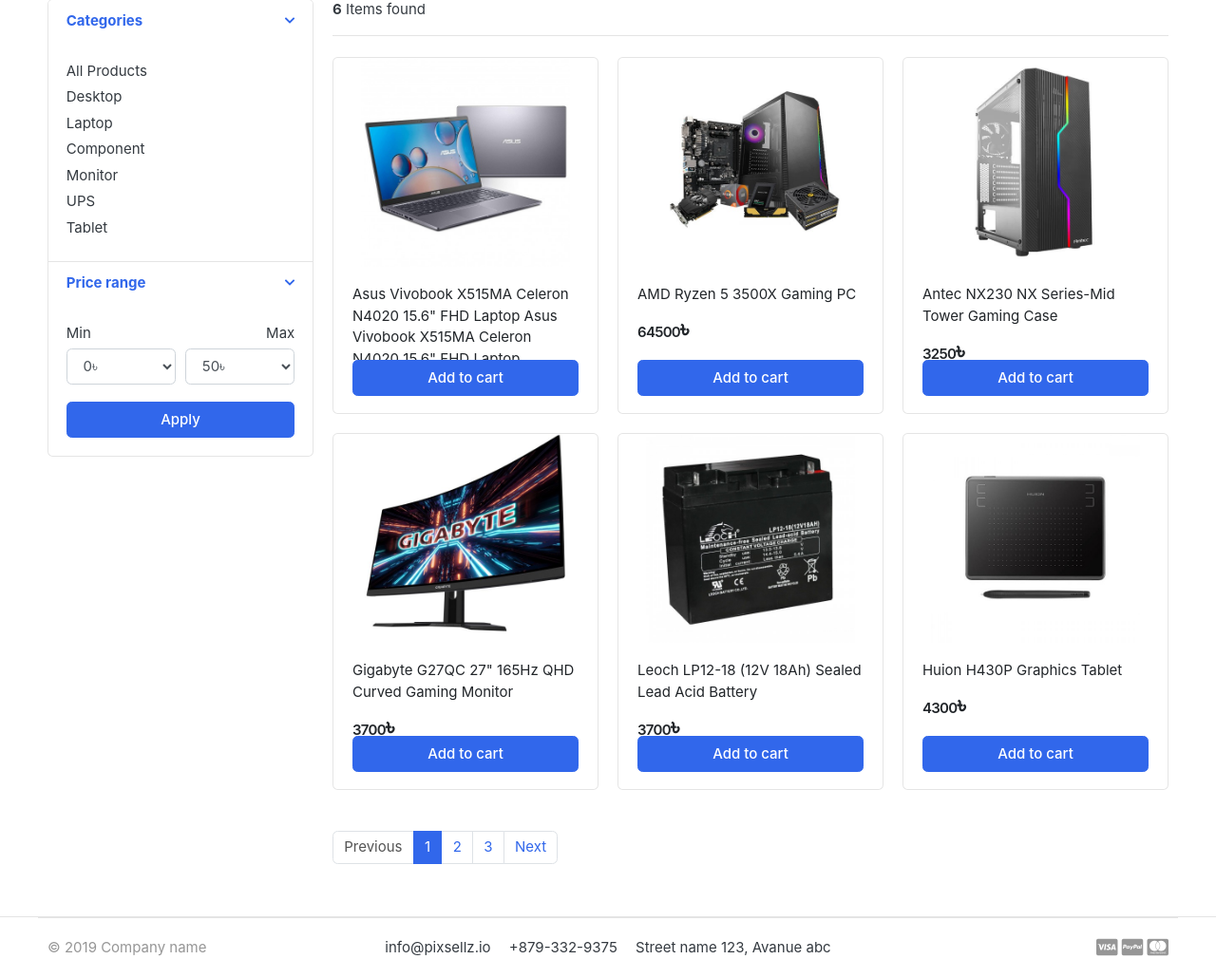
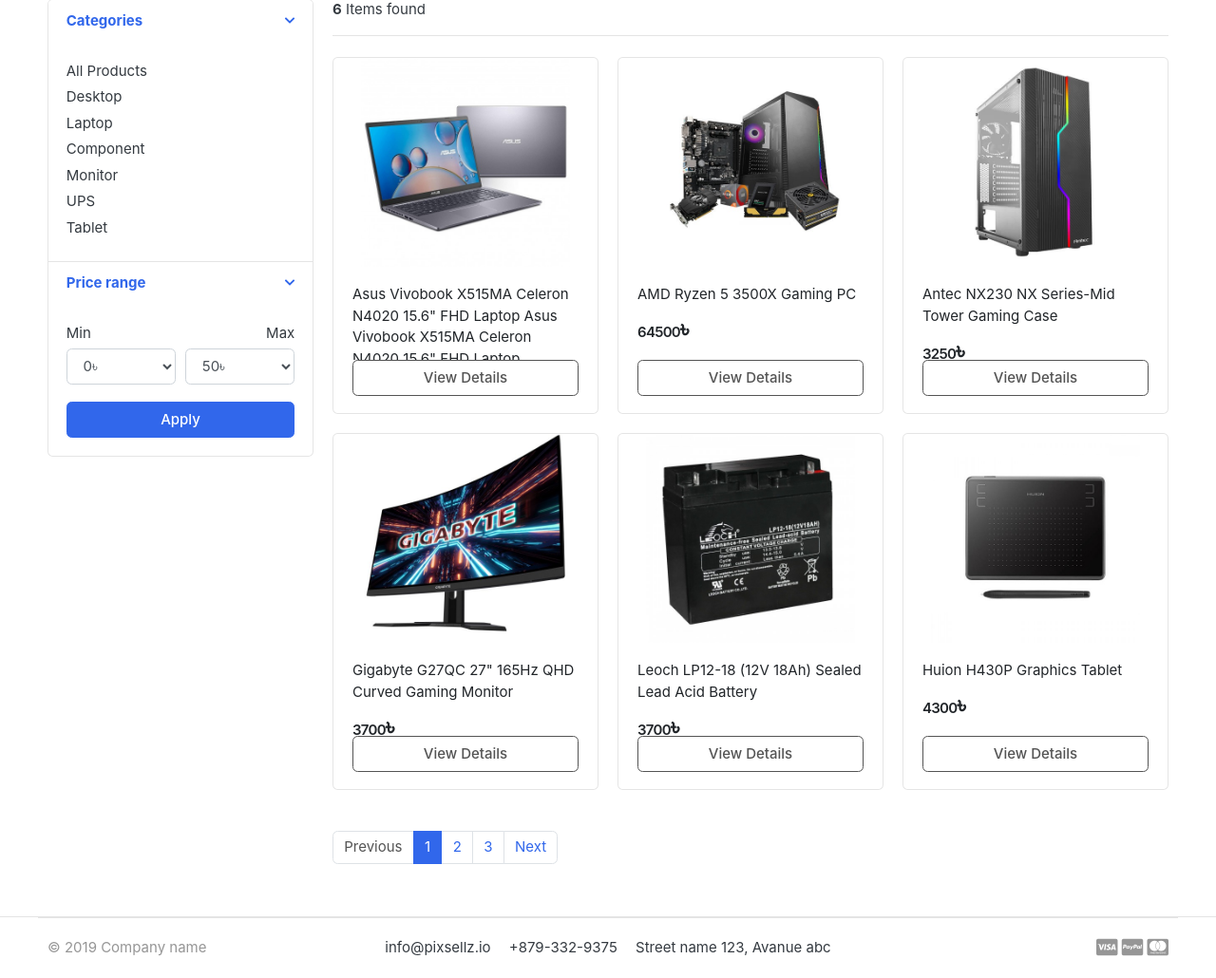
Before and after one commit to RudRo09/Group01, a Django app: page /store/ in a window 1280 px wide. Shown: the part 295-1325 px from the top of the page at 95% size. Run offline with Django 3.2, Linux system fonts and the light colour scheme; data comes from the database, SQL or seed files in the repository; data that the repository does not hold is empty; some libraries are stand-ins or nearby versions; some web fonts are replaced.

Commit message:
enhancement #13 : Added View Details button for each product in the store page
Changed the ‘Add to Cart’ button to ‘View Details’ button for the products in store page for website designing purpose.

```diff
--- a/Code/project/templates/byteshop/product_detail.html
+++ b/Code/project/templates/byteshop/product_detail.html
@@ -29,7 +29,7 @@
 
 						<hr>
 						{% if single_product.stock <= 0 %}
-						<h5 class="text-danger">Out of Stock!</h5>
+						<button type="button" class="btn btn-outline-danger" disabled>Out of Stock!</button>
 						{% else %}
 						{% if in_cart %}
 						<a href="#" class="btn  btn-success"> <span class="text">Added to Cart</span> <i class="fas fa-check"></i>  </a>
--- a/Code/project/templates/byteshop/store.html
+++ b/Code/project/templates/byteshop/store.html
@@ -109,7 +109,7 @@
                     <span class="price">{{product.price}}<font size="5">৳</font></span>
                   </div> <!-- price-wrap.// -->
                 </div>
-                <a href="{% url 'add_cart' product.id %}" class="btn btn-block btn-primary">Add to cart </a>
+                <a href="{{ product.get_url }}" class="btn btn-block btn-outline-secondary">View Details</a>
               </figcaption>
             </figure>
           </div> <!-- col.// -->
```
